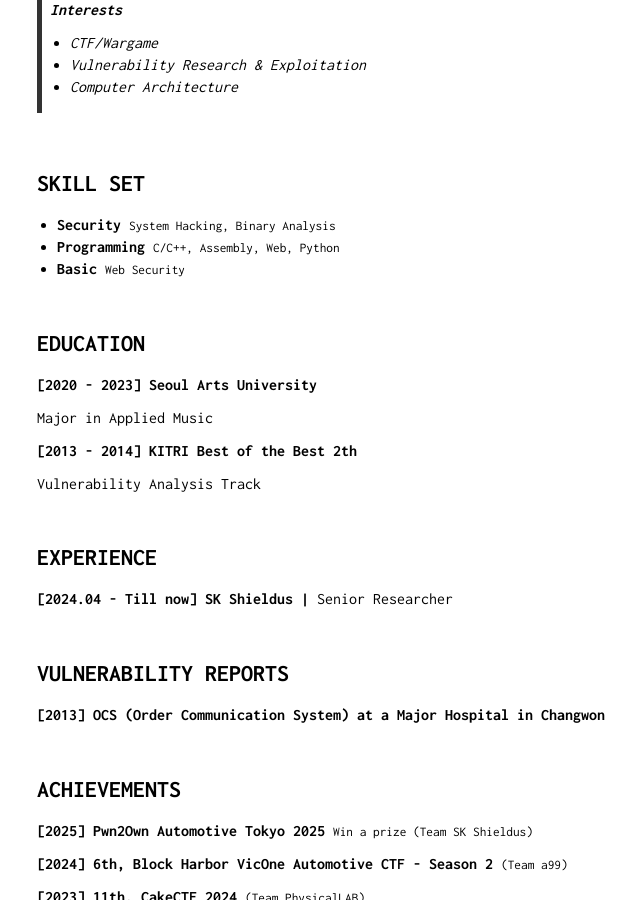
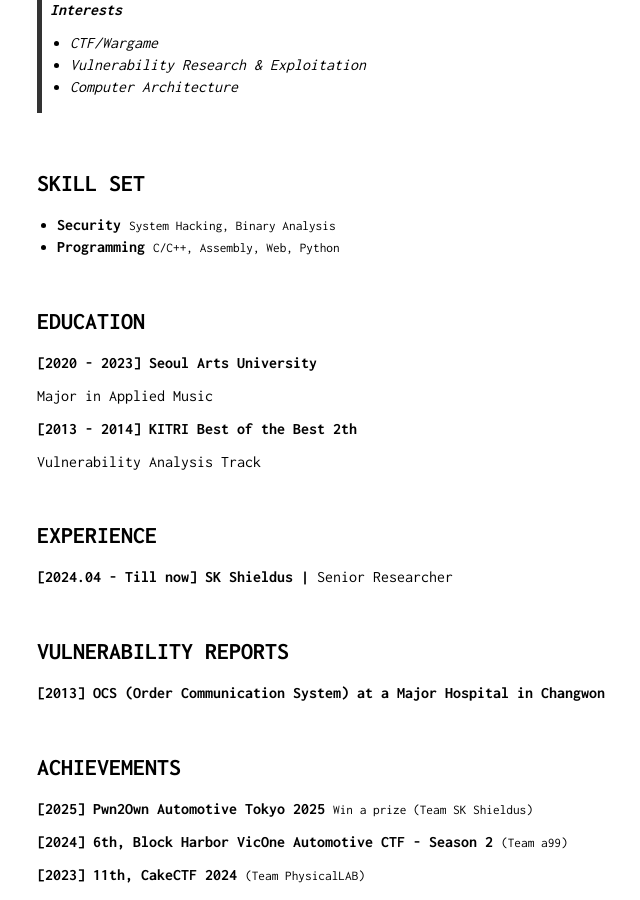
Before and after one commit to Bugeun/bugeun.github.io, a Jekyll site: the page built from index.md, in a window 1280 px wide and 900 px high, scrolled down 412 px. Shown: the whole window, without its empty margins (253-893 px from the left). Built offline with Jekyll 4.4.1, drawn with Linux system fonts in a browser that asks for light colours.

Commit message:
Update index.md

```diff
--- a/index.md
+++ b/index.md
@@ -32,10 +32,6 @@ Vulnerability Researcher
           <li>
             <b>Programming</b>
             <small>C/C++, Assembly, Web, Python</small>
-          </li>
-          <li>
-            <b>Basic</b>
-            <small>Web Security</small>
           </li>
         </ul>
 </section>
```
